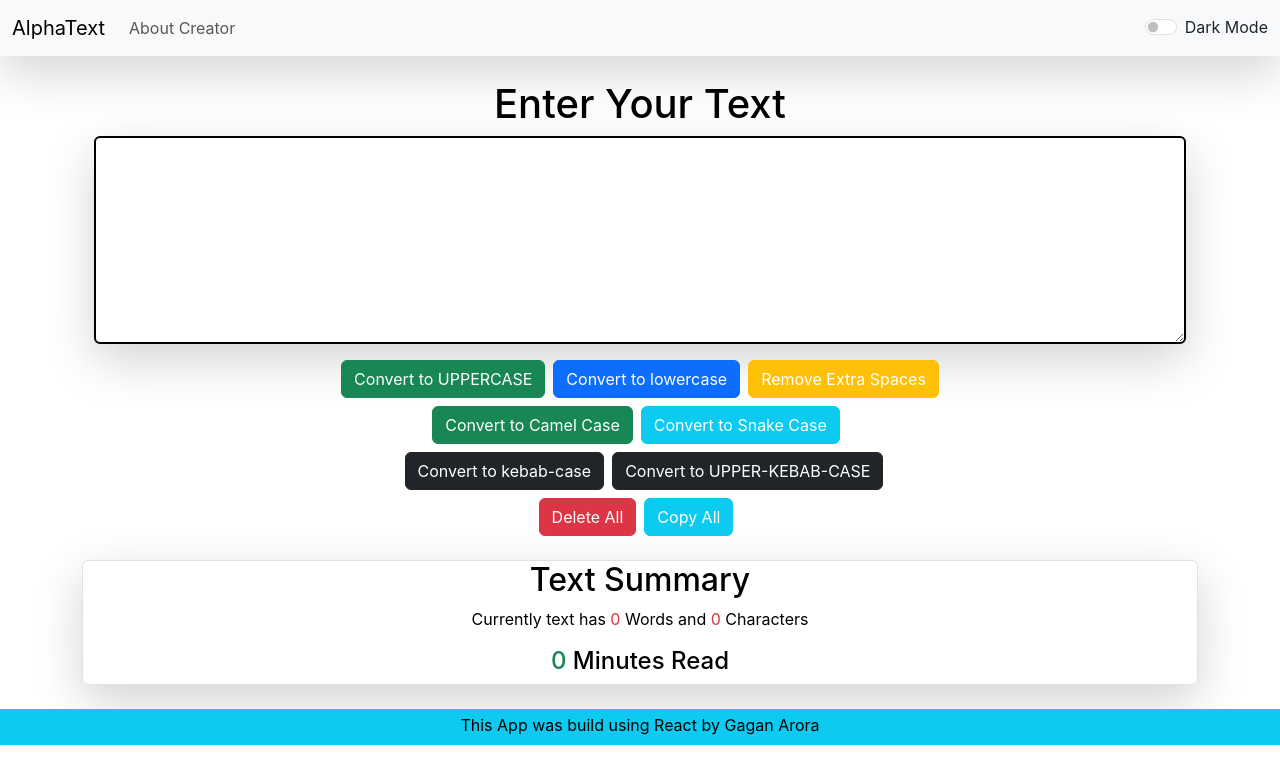
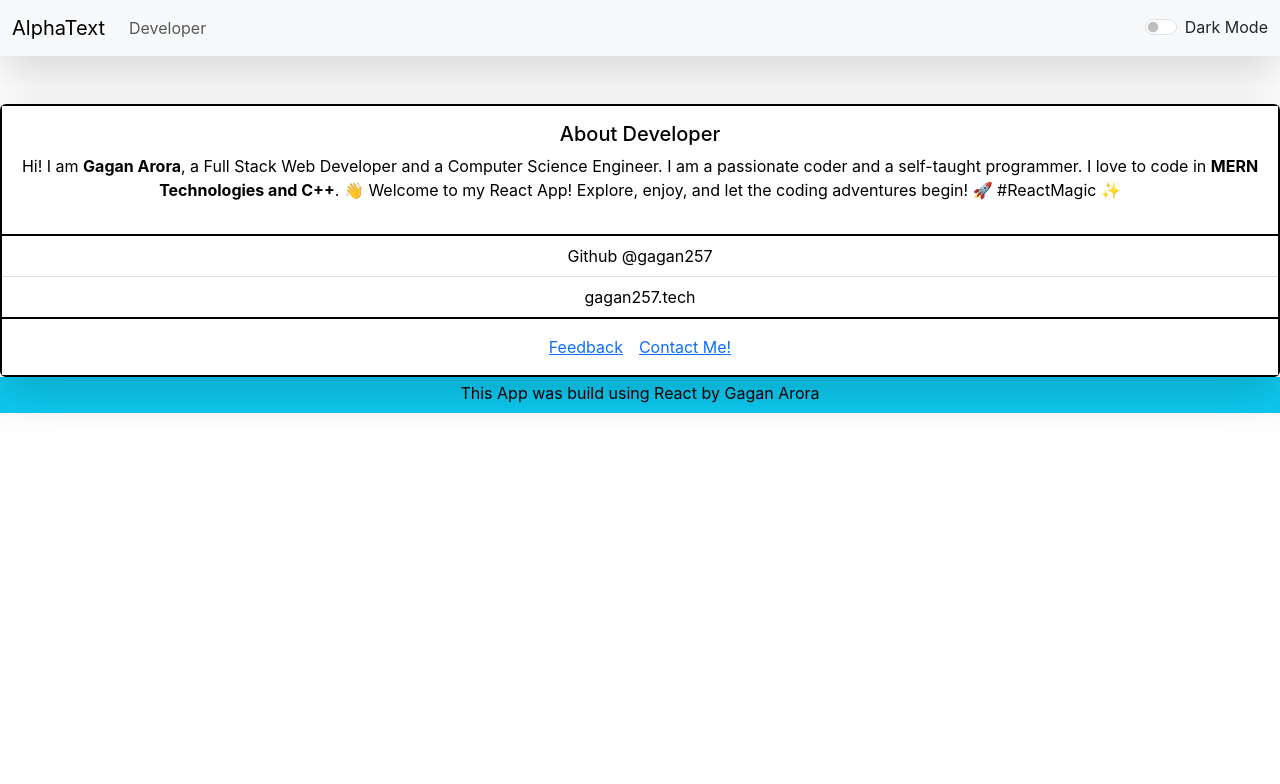
Before and after one commit to gagan257/AlphaText, a React (Create React App) app: page /developer in a window 1280 px wide. Shown: the top 784 px of the page. Built offline with nearby package versions, Linux system fonts and the light colour scheme.

Commit message:
React Router and developer page

```diff
--- a/package.json
+++ b/package.json
@@ -1,5 +1,5 @@
 {
-  "name": "learning-reactjs",
+  "name": "alphatext",
   "version": "0.1.0",
   "private": true,
   "dependencies": {
--- a/src/App.js
+++ b/src/App.js
@@ -3,7 +3,8 @@ import "./App.css";
 import Navbar from "./components/Navbar";
 import TextForm from "./components/TextForm";
 import Footer from "./components/Footer";
-// import About from "./components/About";
+import Developer from "./components/Developer";
+import { BrowserRouter as Router, Route, Routes, Link } from "react-router-dom";
 
 function App() {
   const [mode, setmode] = useState("light");
@@ -18,18 +19,24 @@ function App() {
     }
   };
   return (
-    <div>
-      <Navbar
-        title="AlphaText"
-        aboutbtn="About Creator"
-        mode={mode}
-        toggleMode={toggleMode}
-      />
-      <div className="container my-4">
-        <TextForm heading="Enter Your Text" mode={mode} />
-      </div>
+    <>
+      <Router>
+        <Navbar
+          title="AlphaText"
+          aboutbtn="Developer"
+          mode={mode}
+          toggleMode={toggleMode}
+        />
+        <Routes>
+          <Route
+            path="/"
+            element={<TextForm heading="Enter Your Text" mode={mode} />}
+          />
+          <Route path="/developer" element={<Developer mode={mode} />} />
+        </Routes>
+      </Router>
       <Footer mode={mode} />
-    </div>
+    </>
   );
 }
 
--- /dev/null
+++ b/src/components/Developer.js
@@ -0,0 +1,72 @@
+import React, { useState } from "react";
+
+export default function About(props) {
+  return (
+    <div
+      className="card w-100 shadow-lg mt-5 text-center"
+      style={{
+        backgroundColor: props.mode === "dark" ? "grey" : "grey",
+        color: props.mode === "dark" ? "black" : "black",
+        border: props.mode === "dark" ? "2px solid white" : "2px solid black",
+      }}
+    >
+      <div
+        className="card-body"
+        style={{
+          backgroundColor: props.mode === "dark" ? "grey" : "white",
+          color: props.mode === "dark" ? "black" : "black",
+        }}
+      >
+        <h5 className="card-title">About Developer</h5>
+        <p className="">
+          Hi! I am <strong>Gagan Arora</strong>, a Full Stack Web Developer and
+          a Computer Science Engineer. I am a passionate coder and a self-taught
+          programmer. I love to code in{" "}
+          <strong>MERN Technologies and C++</strong>. 👋 Welcome to my React
+          App! Explore, enjoy, and let the coding adventures begin! 🚀
+          #ReactMagic ✨
+        </p>
+      </div>
+      <ul
+        className="list-group list-group-flush"
+        style={{
+          backgroundColor: props.mode === "dark" ? "grey" : "white",
+          color: props.mode === "dark" ? "#0DCAF0" : "black",
+        }}
+      >
+        <li
+          className="list-group-item"
+          style={{
+            backgroundColor: props.mode === "dark" ? "grey" : "white",
+            color: props.mode === "dark" ? "black" : "black",
+          }}
+        >
+          Github @gagan257
+        </li>
+        <li
+          className="list-group-item"
+          style={{
+            backgroundColor: props.mode === "dark" ? "grey" : "white",
+            color: props.mode === "dark" ? "Black" : "black",
+          }}
+        >
+          gagan257.tech
+        </li>
+      </ul>
+      <div
+        className="card-body"
+        style={{
+          backgroundColor: props.mode === "dark" ? "grey" : "white",
+          color: props.mode === "dark" ? "white" : "black",
+        }}
+      >
+        <a href="https://gagan257.tech/public/feedback/" className="card-link">
+          Feedback
+        </a>
+        <a href="https://contact-gagan.netlify.app/" className="card-link">
+          Contact Me!
+        </a>
+      </div>
+    </div>
+  );
+}
--- a/src/components/Navbar.js
+++ b/src/components/Navbar.js
@@ -1,6 +1,6 @@
 import React from "react"; // imr
 import propTypes from "prop-types"; // impt
-
+import { Link } from "react-router-dom";
 export default function Navbar(props) {
   // rfc
   return (
@@ -8,9 +8,9 @@ export default function Navbar(props) {
       className={`navbar navbar-${props.mode} navbar-expand-lg shadow-lg bg-${props.mode}`}
     >
       <div className="container-fluid">
-        <a className="navbar-brand" href="/">
+        <Link to="/" className="navbar-brand">
           {props.title}
-        </a>
+        </Link>
         <button
           className="navbar-toggler"
           type="button"
@@ -25,9 +25,9 @@ export default function Navbar(props) {
         <div className="collapse navbar-collapse" id="navbarSupportedContent">
           <ul className="navbar-nav me-auto mb-2 mb-lg-0">
             <li className="nav-item">
-              <a className="nav-link" href="/about">
+              <Link to="/developer" className="nav-link">
                 {props.aboutbtn}
-              </a>
+              </Link>
             </li>
           </ul>
           <div
--- a/src/components/TextForm.js
+++ b/src/components/TextForm.js
@@ -77,14 +77,17 @@ export default function TextForm(props) {
         </div>
 
         <div className="d-flex justify-content-center">
-          <button className="btn btn-success" onClick={handleUpClick}>
+          <button className="btn btn-success shadow-lg" onClick={handleUpClick}>
             Convert to UPPERCASE
           </button>
-          <button className="btn btn-primary mx-2" onClick={handleLoClick}>
+          <button
+            className="btn btn-primary mx-2 shadow-lg"
+            onClick={handleLoClick}
+          >
             Convert to lowercase
           </button>
           <button
-            className="btn btn-warning text-white"
+            className="btn btn-warning text-white shadow-lg"
             onClick={handleExtraSpaces}
           >
             Remove Extra Spaces
@@ -93,13 +96,13 @@ export default function TextForm(props) {
         <div className="d-flex justify-content-center mt-2">
           <button
             onClick={handleCamelCase}
-            className="btn btn-success text-white"
+            className="btn btn-success text-white shadow-lg"
           >
             Convert to Camel Case
           </button>
           <button
             onClick={handleSnakeCase}
-            className="btn btn-info text-white mx-2"
+            className="btn btn-info text-white mx-2 shadow-lg"
           >
             Convert to Snake Case
           </button>
@@ -107,34 +110,43 @@ export default function TextForm(props) {
         <div className="d-flex justify-content-center mt-2">
           <button
             onClick={handleKebabCase}
-            className="btn btn-dark text-white mx-2"
+            className="btn btn-dark text-white mx-2 shadow-lg"
           >
             Convert to kebab-case
           </button>
           <button
             onClick={handleUpperKebabCase}
-            className="btn btn-dark text-white"
+            className="btn btn-dark text-white shadow-lg"
           >
             Convert to UPPER-KEBAB-CASE
           </button>
         </div>
         <div className="d-flex justify-content-center mt-2">
-          <button className="btn btn-danger" onClick={handleDLClick}>
+          <button className="btn btn-danger shadow-lg" onClick={handleDLClick}>
             Delete All
           </button>
           <button
-            className="btn btn-info text-white mx-2"
+            className="btn btn-info text-white mx-2 shadow-lg"
             onClick={handleCPClick}
           >
             Copy All
           </button>
         </div>
       </div>
-      <div className="container border my-3 text-center rounded shadow-lg">
-        <h2 style={{ color: props.mode === "dark" ? "white" : "black" }}>
+      <div
+        className="container my-3 text-center rounded shadow-lg"
+        style={{
+          border: props.mode === "dark" ? "2px solid white" : "2px solid black",
+        }}
+      >
+        <h2
+          style={{
+            color: props.mode === "dark" ? "#212529" : "black",
+          }}
+        >
           Text Summary
         </h2>
-        <p style={{ color: props.mode === "dark" ? "white" : "black" }}>
+        <p style={{ color: props.mode === "dark" ? "#212529" : "black" }}>
           Currently text has{" "}
           <span className="text-danger">
             {text.length > 0 ? text.split(" ").length : 0}
@@ -142,7 +154,7 @@ export default function TextForm(props) {
           Words and <span className="text-danger">{text.length}</span>{" "}
           Characters
         </p>
-        <h4 style={{ color: props.mode === "dark" ? "white" : "black" }}>
+        <h4 style={{ color: props.mode === "dark" ? "#212529" : "black" }}>
           <span className="text-success">
             {Math.round(0.08 * text.split(" ").length)}
           </span>{" "}
```
Also changed, not shown: src/components/About.js (deleted, +0 -60 lines), 1 other file (tests, documents, lock files or other folders).
